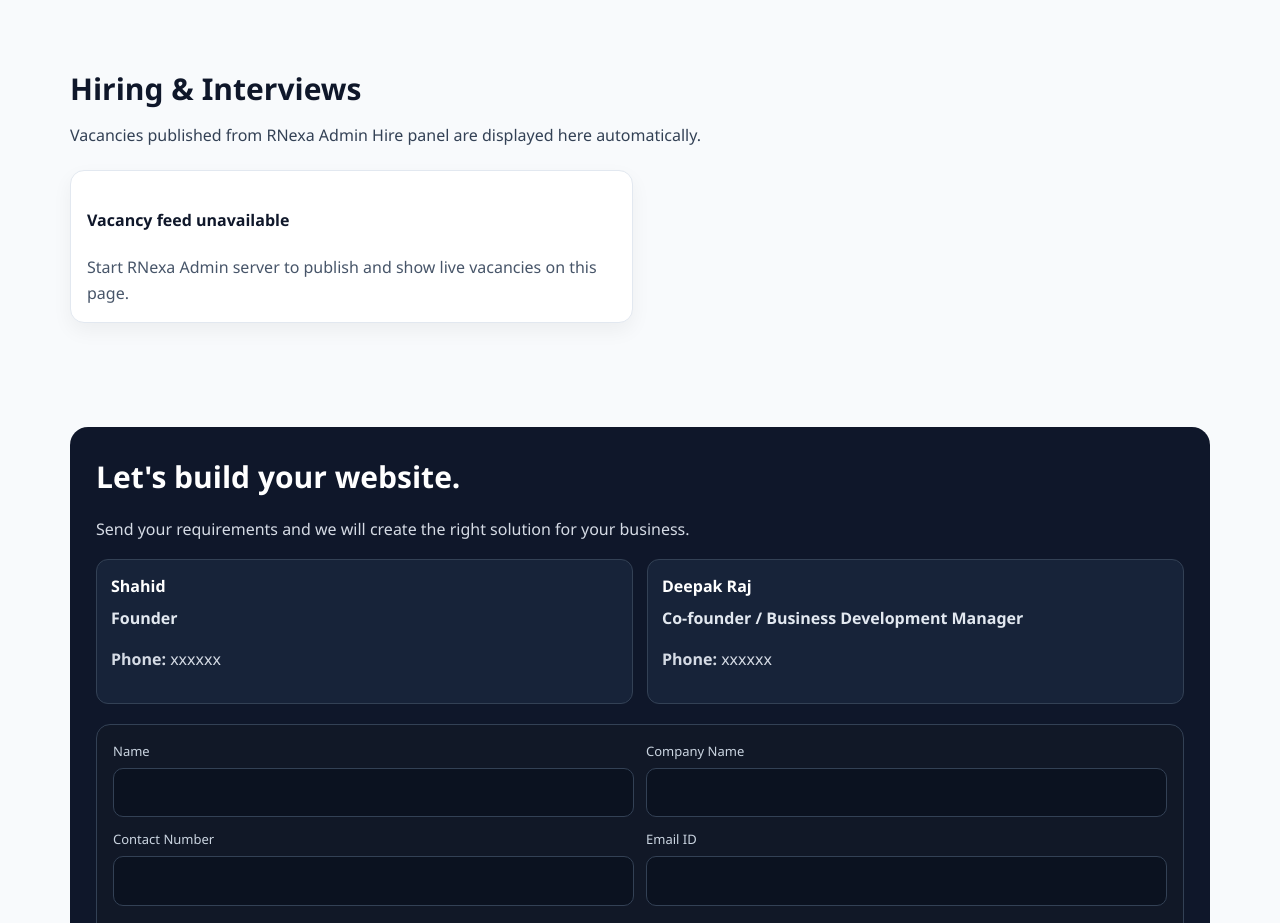
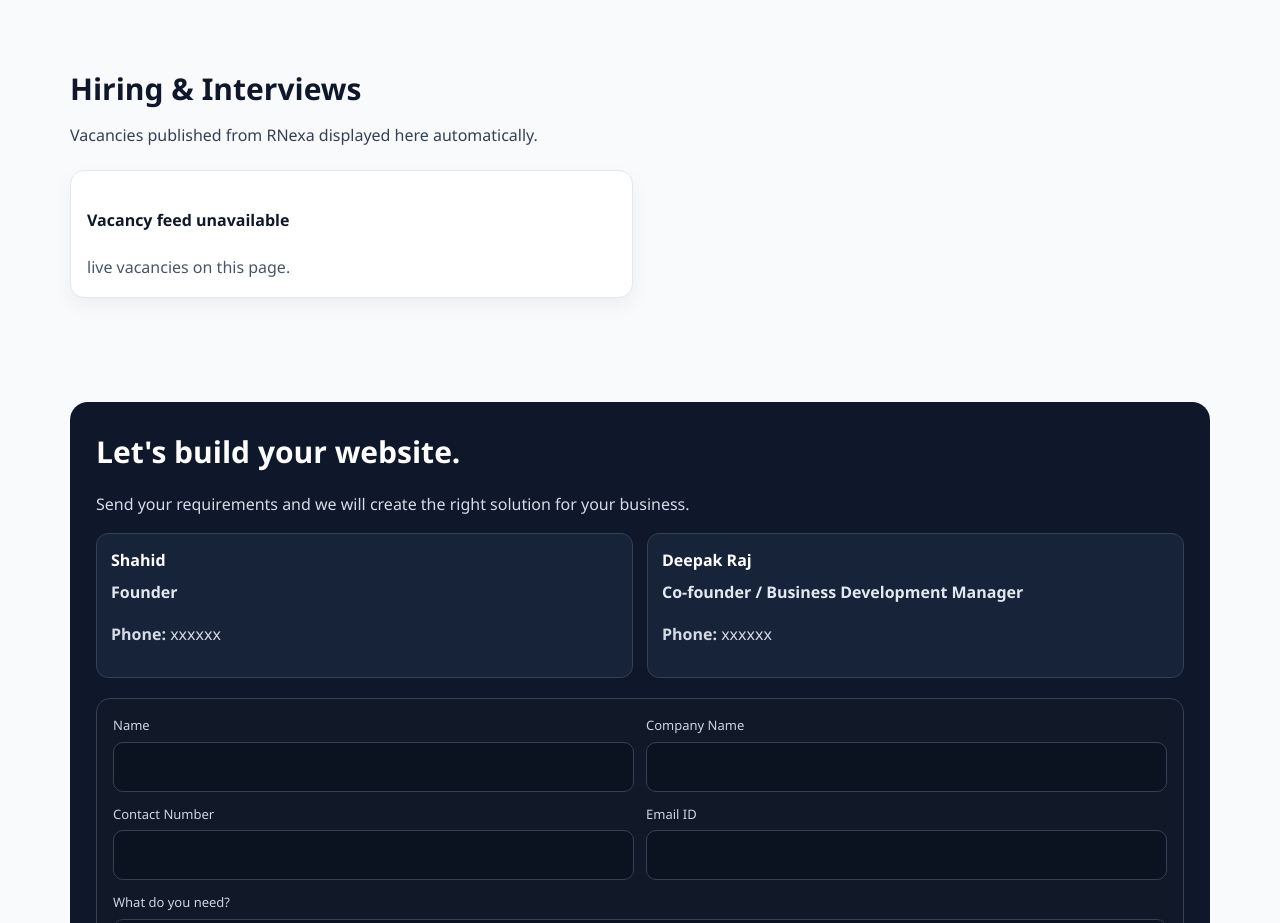
Before and after one commit to rnexasales-ctrl/singular-gnome-6cf8f3, a plain HTML site: page index.html in a window 1280 px wide. Shown: the part 2300-3223 px from the top of the page. Drawn offline with Linux system fonts and the light colour scheme; no server answers.

Commit message:
Add files via upload

```diff
--- a/index.html
+++ b/index.html
@@ -246,7 +246,7 @@
   <section id="careers">
     <div class="wrap">
       <h3>Hiring & Interviews</h3>
-      <p class="sub">Vacancies published from RNexa Admin Hire panel are displayed here automatically.</p>
+      <p class="sub">Vacancies published from RNexa displayed here automatically.</p>
       <div id="career-list" class="career-grid">
         <article class="career-card">
           <h4>Loading vacancies...</h4>
@@ -441,7 +441,7 @@
         container.innerHTML = `
           <article class="career-card">
             <h4>Vacancy feed unavailable</h4>
-            <p>Start RNexa Admin server to publish and show live vacancies on this page.</p>
+            <p>live vacancies on this page.</p>
           </article>
         `;
       }
```
